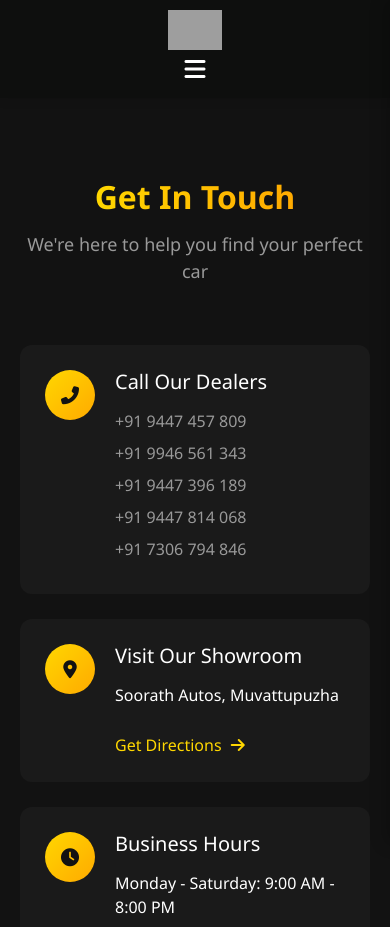
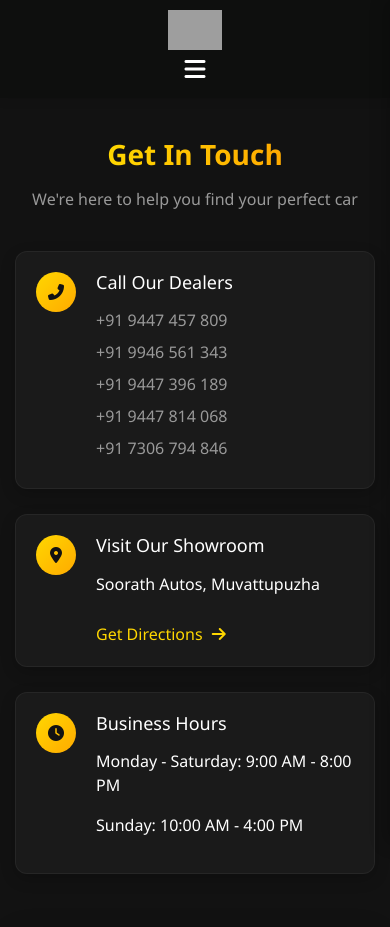
Before and after one commit to minhaj-v-s/car_reselling_project, a Django app: page /contactUs/ in a window 390 px wide. Shown: the top 927 px of the page. Run offline with Django 5.2, Linux system fonts and the light colour scheme; some libraries are stand-ins or nearby versions; grey boxes are pictures that could not be loaded.

Commit message:
contactUs page responsive and MAP

```diff
--- a/myproject/static/css/contactUs.css
+++ b/myproject/static/css/contactUs.css
@@ -3,6 +3,7 @@
     background-color: #121212;
     color: #ffffff;
     font-family: 'Segoe UI', Tahoma, Geneva, Verdana, sans-serif;
+    min-height: 100vh;
 }
 
 .contact-container {
@@ -29,17 +30,20 @@
 .contact-header p {
     font-size: 18px;
     color: #999999;
+    padding: 0 15px;
 }
 
 .contact-content {
     display: flex;
     flex-wrap: wrap;
     gap: 40px;
+    justify-content: center;
 }
 
 .contact-info {
     flex: 1;
     min-width: 300px;
+    max-width: 500px;
 }
 
 .contact-card {
@@ -50,6 +54,8 @@
     display: flex;
     align-items: flex-start;
     transition: transform 0.3s ease, box-shadow 0.3s ease;
+    box-shadow: 0 5px 15px rgba(0, 0, 0, 0.2);
+    border: 1px solid rgba(255, 255, 255, 0.05);
 }
 
 .contact-card:hover {
@@ -68,6 +74,7 @@
     justify-content: center;
     margin-right: 20px;
     font-size: 18px;
+    flex-shrink: 0;
 }
 
 .card-content {
@@ -120,16 +127,32 @@
 .map-container {
     flex: 1;
     min-width: 300px;
+    max-width: 600px;
     height: 450px;
     position: relative;
     border-radius: 12px;
     overflow: hidden;
     box-shadow: 0 10px 30px rgba(0, 0, 0, 0.3);
+    border: 1px solid rgba(255, 255, 255, 0.05);
 }
 
 .map {
     width: 100%;
     height: 100%;
+}
+
+.map iframe {
+    width: 100%;
+    height: 100%;
+    border: none;
+    display: block;
+}
+
+.map img {
+    width: 100%;
+    height: 100%;
+    object-fit: cover;
+    display: none; /* Hide the image by default, show only on fallback */
 }
 
 .map-overlay {
@@ -143,93 +166,95 @@
     box-shadow: inset 0 0 20px rgba(0, 0, 0, 0.5);
 }
 
-.pulse {
-    position: absolute;
-    top: 50%;
-    left: 50%;
-    transform: translate(-50%, -50%);
-    width: 70px;
-    height: 70px;
-    border-radius: 50%;
-    background: rgba(255, 215, 0, 0.3);
-    opacity: 0;
-    pointer-events: none;
-    animation: pulse 2s infinite;
+/* Animation for map loading */
+@keyframes fadeIn {
+    from { opacity: 0; }
+    to { opacity: 1; }
 }
 
-@keyframes pulse {
-    0% {
-        transform: translate(-50%, -50%) scale(0);
-        opacity: 1;
-    }
-    100% {
-        transform: translate(-50%, -50%) scale(1.5);
-        opacity: 0;
+.map iframe {
+    animation: fadeIn 0.6s ease-in;
+}
+
+/* Responsive Styles */
+@media (max-width: 1200px) {
+    .contact-container {
+        padding: 60px 20px;
     }
 }
 
-.info-window {
-    padding: 5px;
-    font-family: 'Segoe UI', Tahoma, Geneva, Verdana, sans-serif;
+@media (max-width: 992px) {
+    .contact-content {
+        gap: 30px;
+    }
+
+    .contact-header h1 {
+        font-size: 38px;
+    }
 }
 
-.info-window strong {
-    display: block;
-    margin-bottom: 5px;
-}
-
-/* Footer Styles */
-.contact-footer {
-    background-color: #0a0a0a;
-    padding: 40px 20px;
-    text-align: center;
-}
-
-.footer-content {
-    max-width: 1200px;
-    margin: 0 auto;
-    display: flex;
-    flex-wrap: wrap;
-    justify-content: space-between;
-    align-items: center;
-    gap: 20px;
-}
-
-.footer-logo img {
-    height: 40px;
-}
-
-.footer-text p {
-    color: #777777;
-    margin: 0;
-}
-
-.social-links a {
-    color: #777777;
-    font-size: 20px;
-    margin: 0 10px;
-    transition: color 0.3s ease;
-}
-
-.social-links a:hover {
-    color: #ffd700;
-}
-
-/* Responsive Styles */
 @media (max-width: 768px) {
     .contact-content {
         flex-direction: column;
+        align-items: center;
     }
 
     .contact-header h1 {
         font-size: 32px;
     }
 
-    .footer-content {
-        flex-direction: column;
+    .contact-header {
+        margin-bottom: 40px;
     }
 
-    .social-links {
-        margin-top: 20px;
+    .contact-info {
+        width: 100%;
+    }
+
+    .map-container {
+        width: 100%;
+        height: 350px;
     }
 }
+
+@media (max-width: 576px) {
+    .contact-container {
+        padding: 40px 15px;
+    }
+
+    .contact-header h1 {
+        font-size: 28px;
+    }
+
+    .contact-header p {
+        font-size: 16px;
+    }
+
+    .card-icon {
+        width: 40px;
+        height: 40px;
+        font-size: 16px;
+    }
+
+    .contact-card {
+        padding: 20px;
+    }
+
+    .card-content h3 {
+        font-size: 18px;
+    }
+
+    .map-container {
+        height: 300px;
+    }
+}
+
+@media (max-width: 375px) {
+    .contact-header h1 {
+        font-size: 24px;
+    }
+
+    .phone-numbers a {
+        font-size: 14px;
+    }
+}
--- a/myproject/templates/contactUs.html
+++ b/myproject/templates/contactUs.html
@@ -72,9 +72,11 @@
             </div>
 
             <div class="map-container">
-                <div class="map" id="map"></div>
-                <div class="map-overlay">
-                    <div class="pulse"></div>
+                <div class="map">
+                    <img src="{% static 'images/Screenshot 2025-03-24 161611 .png' %}" alt="Map Fallback Image">
+                    <iframe
+                        src="https://www.google.com/maps/embed?pb=!1m18!1m12!1m3!1d3928.951818218858!2d76.55769817461568!3d10.020834890085677!2m3!1f0!2f0!3f0!3m2!1i1024!2i768!4f13.1!3m3!1m2!1s0x3b07e77fb853a0cb%3A0x65cdeb93d7a2eb98!2sSoorath%20Autos!5e0!3m2!1sen!2sin!4v1742813846179!5m2!1sen!2sin"
+                        allowfullscreen="" loading="lazy" referrerpolicy="no-referrer-when-downgrade"></iframe>
                 </div>
             </div>
         </div>
@@ -82,119 +84,26 @@
 
     <!-- Footer -->
     {% include 'footer.html' %}
-    <!-- Map Script -->
+
+    <!-- Fallback script for iframe loading -->
     <script>
-        function initMap() {
-            // Coordinates for Soorath Autos in Kerala (corrected coordinates)
-            const showroomLocation = { lat: 9.977329, lng: 76.573613 };
+        document.addEventListener('DOMContentLoaded', function() {
+            var iframe = document.querySelector('.map iframe');
+            var img = document.querySelector('.map img');
 
-            const map = new google.maps.Map(document.getElementById("map"), {
-                zoom: 15,
-                center: showroomLocation,
-                styles: [
-                    { elementType: "geometry", stylers: [{ color: "#242f3e" }] },
-                    { elementType: "labels.text.stroke", stylers: [{ color: "#242f3e" }] },
-                    { elementType: "labels.text.fill", stylers: [{ color: "#746855" }] },
-                    {
-                        featureType: "administrative.locality",
-                        elementType: "labels.text.fill",
-                        stylers: [{ color: "#d59563" }],
-                    },
-                    {
-                        featureType: "poi",
-                        elementType: "labels.text.fill",
-                        stylers: [{ color: "#d59563" }],
-                    },
-                    {
-                        featureType: "poi.park",
-                        elementType: "geometry",
-                        stylers: [{ color: "#263c3f" }],
-                    },
-                    {
-                        featureType: "poi.park",
-                        elementType: "labels.text.fill",
-                        stylers: [{ color: "#6b9a76" }],
-                    },
-                    {
-                        featureType: "road",
-                        elementType: "geometry",
-                        stylers: [{ color: "#38414e" }],
-                    },
-                    {
-                        featureType: "road",
-                        elementType: "geometry.stroke",
-                        stylers: [{ color: "#212a37" }],
-                    },
-                    {
-                        featureType: "road",
-                        elementType: "labels.text.fill",
-                        stylers: [{ color: "#9ca5b3" }],
-                    },
-                    {
-                        featureType: "road.highway",
-                        elementType: "geometry",
-                        stylers: [{ color: "#746855" }],
-                    },
-                    {
-                        featureType: "road.highway",
-                        elementType: "geometry.stroke",
-                        stylers: [{ color: "#1f2835" }],
-                    },
-                    {
-                        featureType: "road.highway",
-                        elementType: "labels.text.fill",
-                        stylers: [{ color: "#f3d19c" }],
-                    },
-                    {
-                        featureType: "transit",
-                        elementType: "geometry",
-                        stylers: [{ color: "#2f3948" }],
-                    },
-                    {
-                        featureType: "transit.station",
-                        elementType: "labels.text.fill",
-                        stylers: [{ color: "#d59563" }],
-                    },
-                    {
-                        featureType: "water",
-                        elementType: "geometry",
-                        stylers: [{ color: "#17263c" }],
-                    },
-                    {
-                        featureType: "water",
-                        elementType: "labels.text.fill",
-                        stylers: [{ color: "#515c6d" }],
-                    },
-                    {
-                        featureType: "water",
-                        elementType: "labels.text.stroke",
-                        stylers: [{ color: "#17263c" }],
-                    },
-                ],
-            });
+            iframe.onload = function() {
+                // Hide fallback image when iframe loads successfully
+                img.style.display = 'none';
+                iframe.style.display = 'block';
+            };
 
-            // Add marker for Soorath Autos location
-            const marker = new google.maps.Marker({
-                position: showroomLocation,
-                map: map,
-                title: "Soorath Autos",
-                animation: google.maps.Animation.DROP
-            });
-
-            // Add info window
-            const infoWindow = new google.maps.InfoWindow({
-                content: '<div class="info-window"><strong>Soorath Autos</strong><p>Premium Cars Showroom</p></div>'
-            });
-
-            marker.addListener("click", () => {
-                infoWindow.open(map, marker);
-            });
-        }
+            iframe.onerror = function() {
+                // Show fallback image if iframe fails to load
+                img.style.display = 'block';
+                iframe.style.display = 'none';
+            };
+        });
     </script>
-
-    <!-- Google Maps API with a placeholder API key - You need to replace this with a real API key -->
-    <script src="https://maps.googleapis.com/maps/api/js?key=YOUR_API_KEY_HERE&callback=initMap" async defer></script>
-
 </body>
 
 </html>
```
Also changed, not shown: myproject/static/images/Screenshot 2025-03-24 161611.png (added).
